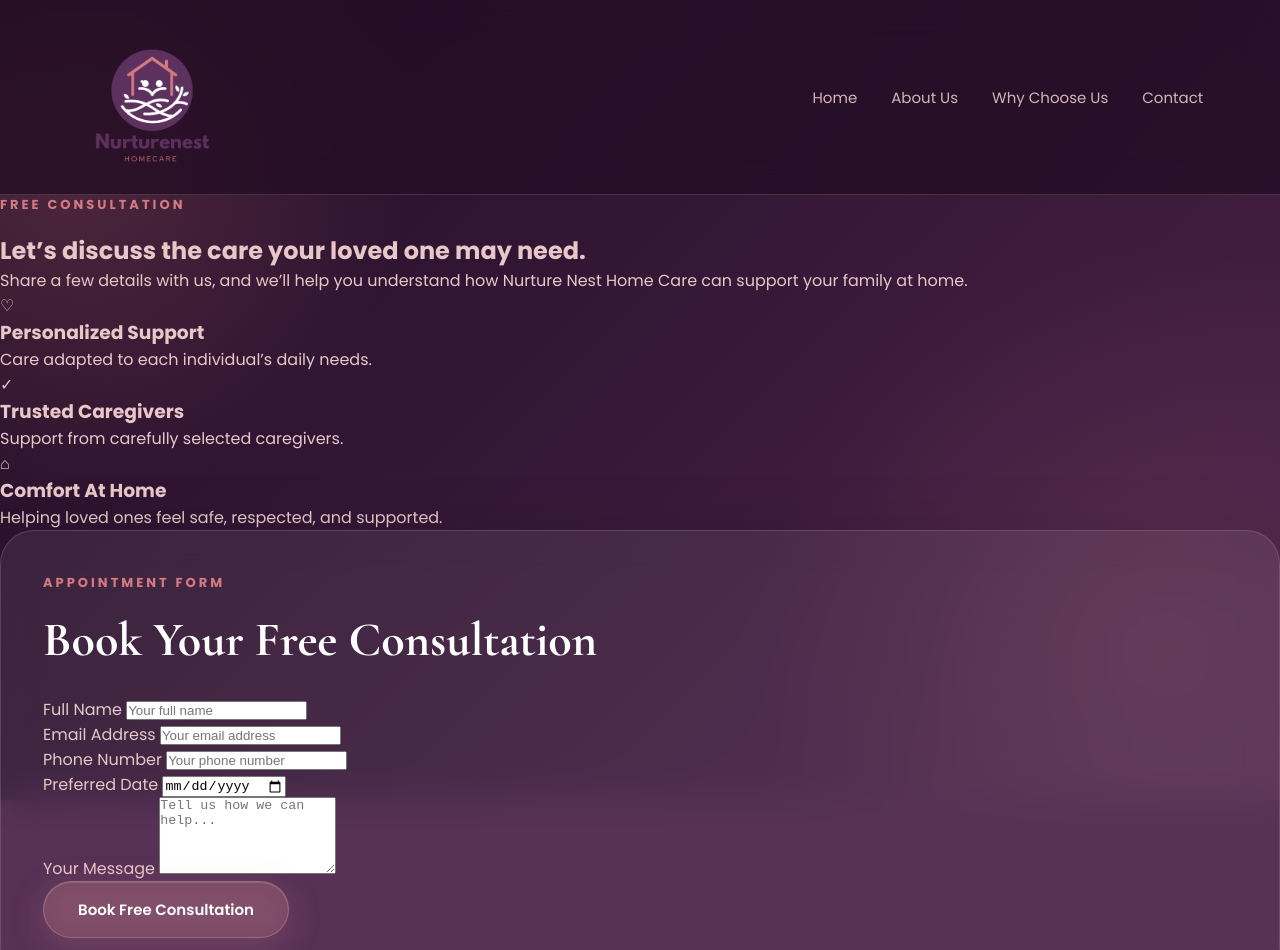
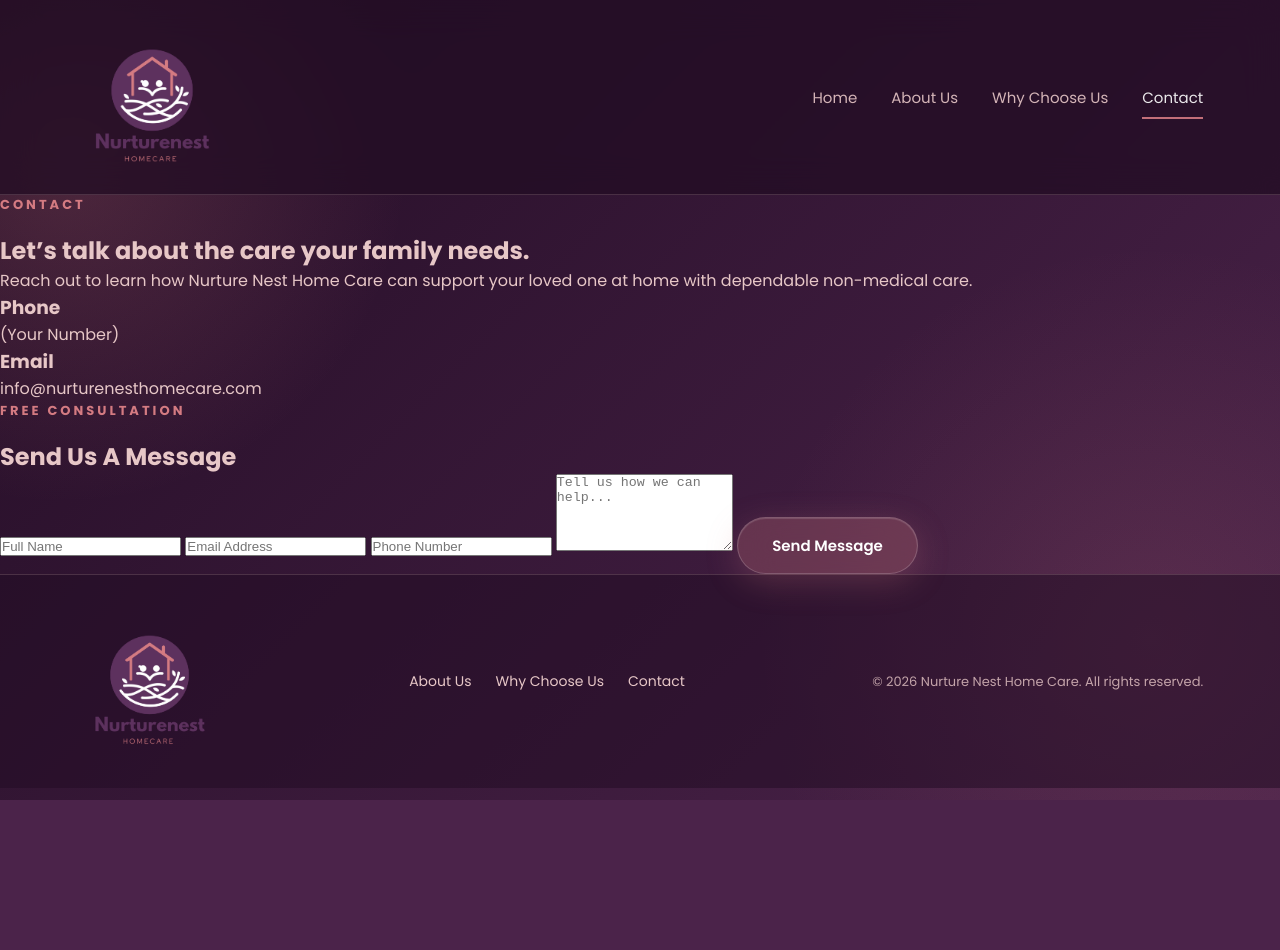
Before and after one commit to faodiallo001/NutureNestHomecare-, a website: page book-appointment.html in a window 1280 px wide. Shown: the top 950 px of the page. After the commit the page ends 800 px from the top, so only its background shows below. Drawn offline with nearby package versions, Linux system fonts and the light colour scheme.

Commit message:
Update book-appointment.html

```diff
--- a/book-appointment.html
+++ b/book-appointment.html
@@ -2,15 +2,14 @@
 <html lang="en">
 <head>
   <meta charset="UTF-8" />
-  <meta name="viewport" content="width=device-width, initial-scale=1.0"/>
+  <meta name="viewport" content="width=device-width, initial-scale=1.0" />
 
-  <title>Book Appointment | Nurture Nest Home Care</title>
+  <title>Contact | Nurture Nest Home Care</title>
 
-  <link rel="stylesheet" href="assets/css/style.css"/>
+  <link rel="stylesheet" href="assets/css/style.css" />
 
   <link rel="preconnect" href="https://fonts.googleapis.com">
   <link rel="preconnect" href="https://fonts.gstatic.com" crossorigin>
-
   <link href="https://fonts.googleapis.com/css2?family=Cormorant+Garamond:wght@500;600;700&family=Poppins:wght@300;400;500;600;700&display=swap" rel="stylesheet">
 </head>
 
@@ -25,90 +24,52 @@
       <a href="index.html">Home</a>
       <a href="about.html">About Us</a>
       <a href="why-choose-us.html">Why Choose Us</a>
-      <a href="contact.html">Contact</a>
+      <a href="contact.html" class="active">Contact</a>
     </nav>
   </header>
 
   <main>
 
-    <section class="contact-page">
+    <section class="contact-page-clean">
 
-      <div class="contact-left">
-        <p class="eyebrow">Free Consultation</p>
+      <div class="contact-left-clean">
+        <p class="eyebrow">Contact</p>
 
         <h1>
-          Let’s discuss the care your loved one may need.
+          Let’s talk about the care your family needs.
         </h1>
 
-        <p class="contact-intro">
-          Share a few details with us, and we’ll help you understand how Nurture Nest Home Care can support your family at home.
+        <p>
+          Reach out to learn how Nurture Nest Home Care can support your loved one at home with dependable non-medical care.
         </p>
 
-        <div class="contact-info-list">
-
-          <div class="contact-item">
-            <div class="contact-icon">♡</div>
-            <div>
-              <h3>Personalized Support</h3>
-              <p>Care adapted to each individual’s daily needs.</p>
-            </div>
+        <div class="contact-details-clean">
+          <div>
+            <h3>Phone</h3>
+            <p>(Your Number)</p>
           </div>
 
-          <div class="contact-item">
-            <div class="contact-icon">✓</div>
-            <div>
-              <h3>Trusted Caregivers</h3>
-              <p>Support from carefully selected caregivers.</p>
-            </div>
+          <div>
+            <h3>Email</h3>
+            <p>info@nurturenesthomecare.com</p>
           </div>
-
-          <div class="contact-item">
-            <div class="contact-icon">⌂</div>
-            <div>
-              <h3>Comfort At Home</h3>
-              <p>Helping loved ones feel safe, respected, and supported.</p>
-            </div>
-          </div>
-
         </div>
       </div>
 
-      <div class="contact-form-card">
-        <p class="eyebrow">Appointment Form</p>
+      <div class="contact-form-clean">
+        <p class="eyebrow">Free Consultation</p>
 
-        <h2>Book Your Free Consultation</h2>
+        <h2>Send Us A Message</h2>
 
         <form>
-
-          <div class="form-group">
-            <label>Full Name</label>
-            <input type="text" placeholder="Your full name">
-          </div>
-
-          <div class="form-group">
-            <label>Email Address</label>
-            <input type="email" placeholder="Your email address">
-          </div>
-
-          <div class="form-group">
-            <label>Phone Number</label>
-            <input type="tel" placeholder="Your phone number">
-          </div>
-
-          <div class="form-group">
-            <label>Preferred Date</label>
-            <input type="date">
-          </div>
-
-          <div class="form-group">
-            <label>Your Message</label>
-            <textarea rows="5" placeholder="Tell us how we can help..."></textarea>
-          </div>
+          <input type="text" placeholder="Full Name">
+          <input type="email" placeholder="Email Address">
+          <input type="tel" placeholder="Phone Number">
+          <textarea rows="5" placeholder="Tell us how we can help..."></textarea>
 
           <button type="submit" class="primary-btn">
-            Book Free Consultation
+            Send Message
           </button>
-
         </form>
       </div>
 
```
